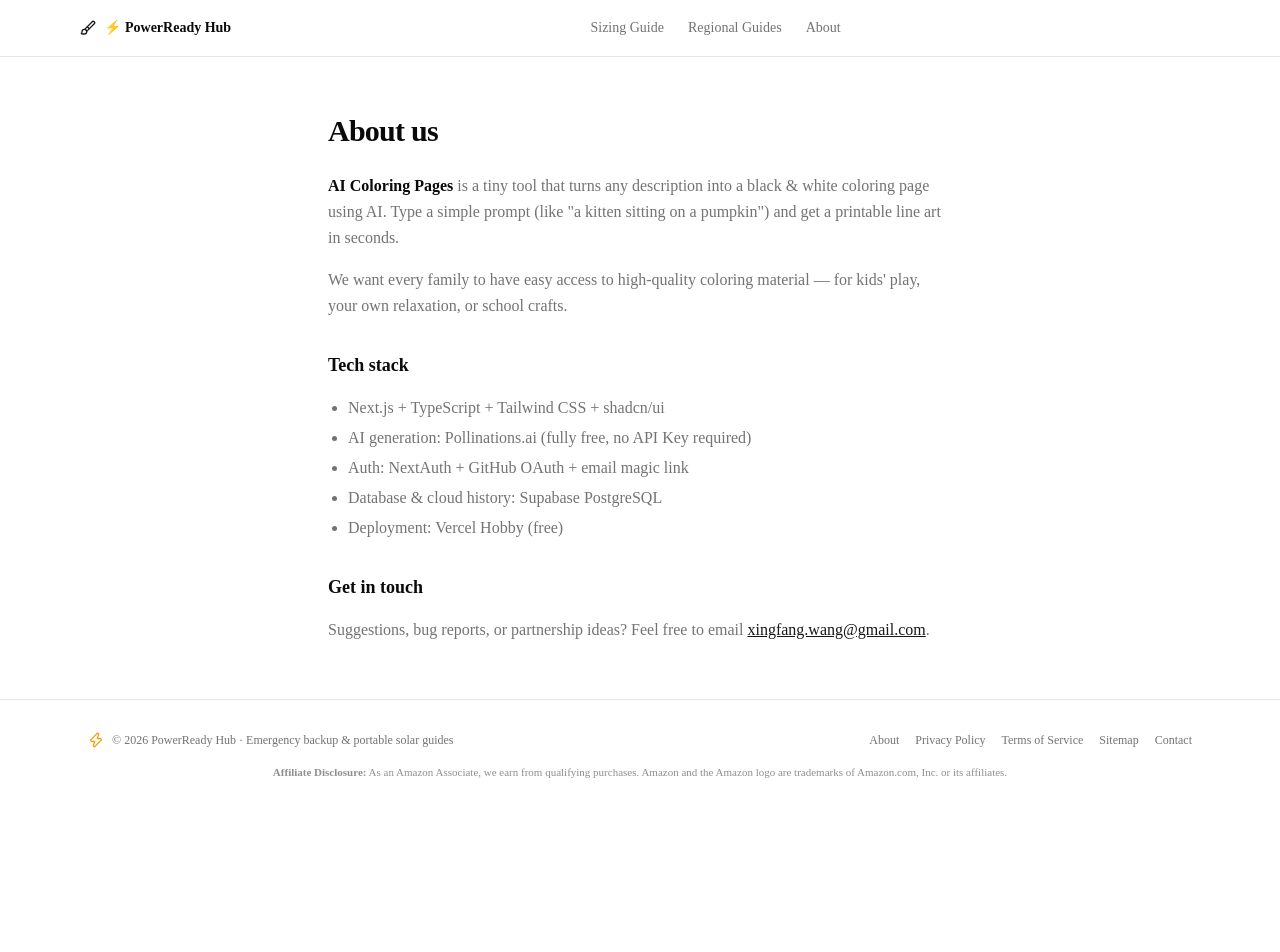
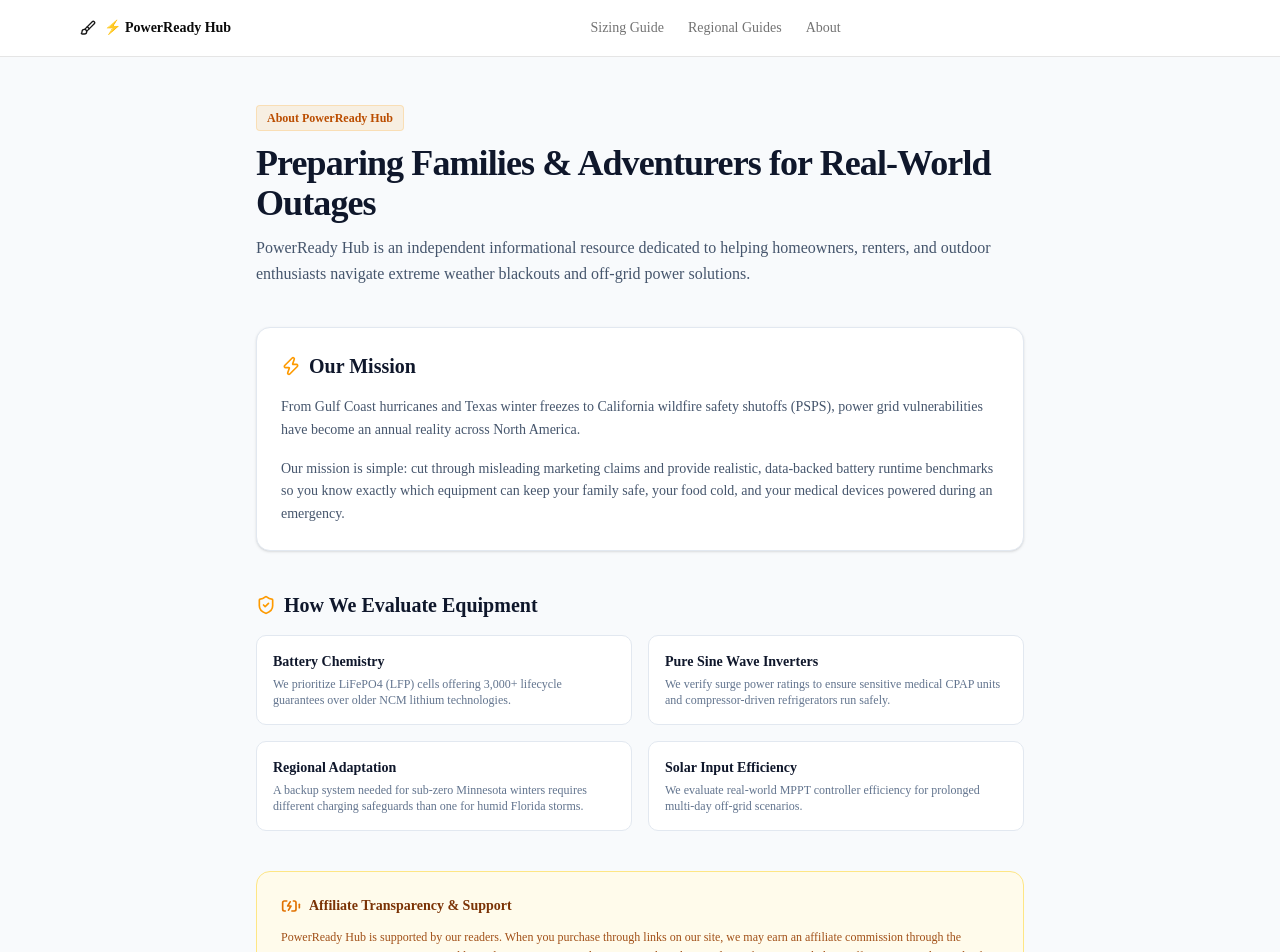
Before and after one commit to xingfangwang-eng/ai-coloring-pages, a Next.js app: page /about in a window 1280 px wide. Shown: the top 952 px of the page. Before the commit the page ends 814 px from the top, so only its background shows below. Built offline with nearby package versions, Linux system fonts and the light colour scheme.

Commit message:
Automate sitemap to include all dynamic city routes

```diff
--- a/src/app/about/page.tsx
+++ b/src/app/about/page.tsx
@@ -1,48 +1,106 @@
-import type { Metadata } from "next";
+import Link from "next/link";
+import { Zap, ShieldCheck, BatteryCharging, Mail } from "lucide-react";
 
-export const metadata: Metadata = {
-  title: "About · AI Coloring Pages",
+export const metadata = {
+  title: "About Us | PowerReady Hub",
+  description: "Independent guides, runtime estimates, and regional emergency power planning.",
 };
 
 export default function AboutPage() {
   return (
-    <main className="flex-1">
-      <section className="mx-auto max-w-2xl px-6 py-14">
-        <h1 className="mb-6 text-3xl font-bold tracking-tight">About us</h1>
-        <div className="space-y-4 leading-relaxed text-muted-foreground">
-          <p>
-            <strong className="text-foreground">AI Coloring Pages</strong>{" "}
-            is a tiny tool that turns any description into a black & white coloring page using AI.
-            Type a simple prompt (like "a kitten sitting on a pumpkin") and get a printable line art in seconds.
+    <div className="bg-slate-50 min-h-screen py-12 px-4 text-slate-800">
+      <div className="max-w-3xl mx-auto space-y-10">
+
+        {/* 头部标题 */}
+        <div className="space-y-3">
+          <span className="inline-block bg-amber-500/10 text-amber-700 text-xs font-semibold px-2.5 py-1 rounded border border-amber-500/20">
+            About PowerReady Hub
+          </span>
+          <h1 className="text-3xl sm:text-4xl font-extrabold text-slate-900 tracking-tight">
+            Preparing Families & Adventurers for Real-World Outages
+          </h1>
+          <p className="text-slate-600 text-base leading-relaxed">
+            PowerReady Hub is an independent informational resource dedicated to helping homeowners, renters, and outdoor enthusiasts navigate extreme weather blackouts and off-grid power solutions.
           </p>
-          <p>
-            We want every family to have easy access to high-quality coloring material —
-            for kids' play, your own relaxation, or school crafts.
+        </div>
+
+        {/* 我们的使命 */}
+        <section className="bg-white border border-slate-200 rounded-xl p-6 shadow-sm space-y-4">
+          <h2 className="text-xl font-bold text-slate-900 flex items-center gap-2">
+            <Zap className="h-5 w-5 text-amber-500" />
+            Our Mission
+          </h2>
+          <p className="text-slate-600 text-sm leading-relaxed">
+            From Gulf Coast hurricanes and Texas winter freezes to California wildfire safety shutoffs (PSPS), power grid vulnerabilities have become an annual reality across North America.
           </p>
+          <p className="text-slate-600 text-sm leading-relaxed">
+            Our mission is simple: cut through misleading marketing claims and provide realistic, data-backed battery runtime benchmarks so you know exactly which equipment can keep your family safe, your food cold, and your medical devices powered during an emergency.
+          </p>
+        </section>
 
-          <h2 className="pt-4 text-lg font-semibold text-foreground">Tech stack</h2>
-          <ul className="list-disc space-y-1 pl-5">
-            <li>Next.js + TypeScript + Tailwind CSS + shadcn/ui</li>
-            <li>AI generation: Pollinations.ai (fully free, no API Key required)</li>
-            <li>Auth: NextAuth + GitHub OAuth + email magic link</li>
-            <li>Database & cloud history: Supabase PostgreSQL</li>
-            <li>Deployment: Vercel Hobby (free)</li>
-          </ul>
+        {/* 我们的评估准则 (增加权威度与合规度) */}
+        <section className="space-y-4">
+          <h2 className="text-xl font-bold text-slate-900 flex items-center gap-2">
+            <ShieldCheck className="h-5 w-5 text-amber-500" />
+            How We Evaluate Equipment
+          </h2>
+          <div className="grid grid-cols-1 sm:grid-cols-2 gap-4">
+            <div className="bg-white p-4 rounded-lg border border-slate-200">
+              <h3 className="font-semibold text-sm text-slate-900 mb-1">Battery Chemistry</h3>
+              <p className="text-xs text-slate-500">
+                We prioritize LiFePO4 (LFP) cells offering 3,000+ lifecycle guarantees over older NCM lithium technologies.
+              </p>
+            </div>
+            <div className="bg-white p-4 rounded-lg border border-slate-200">
+              <h3 className="font-semibold text-sm text-slate-900 mb-1">Pure Sine Wave Inverters</h3>
+              <p className="text-xs text-slate-500">
+                We verify surge power ratings to ensure sensitive medical CPAP units and compressor-driven refrigerators run safely.
+              </p>
+            </div>
+            <div className="bg-white p-4 rounded-lg border border-slate-200">
+              <h3 className="font-semibold text-sm text-slate-900 mb-1">Regional Adaptation</h3>
+              <p className="text-xs text-slate-500">
+                A backup system needed for sub-zero Minnesota winters requires different charging safeguards than one for humid Florida storms.
+              </p>
+            </div>
+            <div className="bg-white p-4 rounded-lg border border-slate-200">
+              <h3 className="font-semibold text-sm text-slate-900 mb-1">Solar Input Efficiency</h3>
+              <p className="text-xs text-slate-500">
+                We evaluate real-world MPPT controller efficiency for prolonged multi-day off-grid scenarios.
+              </p>
+            </div>
+          </div>
+        </section>
 
-          <h2 className="pt-4 text-lg font-semibold text-foreground">Get in touch</h2>
-          <p>
-            Suggestions, bug reports, or partnership ideas?
-            Feel free to email{" "}
+        {/* 联盟透明声明 (亚马逊审核必看) */}
+        <section className="bg-amber-50 border border-amber-200 rounded-xl p-6 text-sm space-y-3">
+          <h2 className="font-bold text-amber-900 flex items-center gap-2">
+            <BatteryCharging className="h-5 w-5 text-amber-600" />
+            Affiliate Transparency & Support
+          </h2>
+          <p className="text-amber-800/90 text-xs leading-relaxed">
+            PowerReady Hub is supported by our readers. When you purchase through links on our site, we may earn an affiliate commission through the Amazon Associates program at no additional cost to you. We only recommend products and specifications we believe offer genuine utility and safety value.
+          </p>
+        </section>
+
+        {/* 联系方式 */}
+        <section className="pt-2 text-sm text-slate-600 space-y-2">
+          <h2 className="font-bold text-slate-900 flex items-center gap-2">
+            <Mail className="h-4 w-4 text-slate-500" />
+            Get in Touch
+          </h2>
+          <p className="text-xs">
+            Have questions, feedback, or regional hazard data updates? Contact our editorial team directly at:
+          </p>
           <a
             href="mailto:xingfang.wang@gmail.com"
-              className="text-primary underline"
+            className="text-amber-600 hover:underline font-medium text-xs block"
           >
             xingfang.wang@gmail.com
           </a>
-            .
-          </p>
+        </section>
+
       </div>
-      </section>
-    </main>
+    </div>
   );
 }
--- a/src/app/page.tsx
+++ b/src/app/page.tsx
@@ -166,22 +166,6 @@ export default function HomePage() {
         </div>
       </section>
 
-      {/* 页脚：合规免责声明 */}
-      <footer className="mt-auto bg-slate-950 text-slate-400 text-xs py-8 border-t border-slate-800">
-        <div className="max-w-5xl mx-auto px-4 space-y-4 text-center">
-          <p className="max-w-2xl mx-auto text-slate-500">
-            <strong>Affiliate Disclaimer:</strong> As an Amazon Associate, we earn from qualifying purchases. Product prices, availability, and promotional codes are accurate as of the date/time indicated and are subject to change.
-          </p>
-          <div className="flex justify-center gap-6 text-slate-400">
-            <Link href="/privacy" className="hover:underline">Privacy Policy</Link>
-            <Link href="/terms" className="hover:underline">Terms of Service</Link>
-            <Link href="/about" className="hover:underline">About Us</Link>
-          </div>
-          <p className="text-slate-600">
-            &copy; 2026 PowerReady Hub. All rights reserved.
-          </p>
-        </div>
-      </footer>
 
     </div>
   );
--- a/src/app/sitemap.ts
+++ b/src/app/sitemap.ts
@@ -1,70 +1,46 @@
-/**
- * sitemap.ts —— 自动遍历所有 pSEO slugs
- *
- * 基础 URL：https://wangdadi.xyz
- * 覆盖：首页 + 156 个着色页 + 其它静态页面
- */
-
-import type { MetadataRoute } from "next";
-import { getAllUSColoringSlugs } from "@/lib/us-coloring-data";
-
-const BASE_URL = "https://www.wangdadi.xyz";
+import type { MetadataRoute } from 'next';
+// 自动导入你的城市数据
+import citiesData from '@/data/cities.json';
 
 export default function sitemap(): MetadataRoute.Sitemap {
+  const baseUrl = 'https://www.wangdadi.xyz';
+
+  // 1. 核心基础页面
   const staticPages: MetadataRoute.Sitemap = [
     {
-      url: BASE_URL,
+      url: `${baseUrl}`,
       lastModified: new Date(),
-      changeFrequency: "daily",
-      priority: 1.0,
+      changeFrequency: 'weekly',
+      priority: 1.0, // 首页最高权重
     },
     {
-      url: `${BASE_URL}/about`,
+      url: `${baseUrl}/about`,
       lastModified: new Date(),
-      changeFrequency: "monthly",
+      changeFrequency: 'monthly',
       priority: 0.5,
     },
     {
-      url: `${BASE_URL}/pricing`,
+      url: `${baseUrl}/privacy`,
       lastModified: new Date(),
-      changeFrequency: "monthly",
-      priority: 0.5,
+      changeFrequency: 'monthly',
+      priority: 0.3,
     },
     {
-      url: `${BASE_URL}/privacy`,
+      url: `${baseUrl}/terms`,
       lastModified: new Date(),
-      changeFrequency: "yearly",
-      priority: 0.2,
-    },
-    {
-      url: `${BASE_URL}/terms`,
-      lastModified: new Date(),
-      changeFrequency: "yearly",
-      priority: 0.2,
+      changeFrequency: 'monthly',
+      priority: 0.3,
     },
   ];
 
-  // GEO 问答落地页 —— 拦截 ChatGPT/Perplexity 长句查询
-  const answersSlugs = [
-    "free-printable-coloring-pages-no-signup",
-    "how-to-print-ai-coloring-pages-us-letter",
-    "best-ai-coloring-page-generator-for-toddlers",
-  ];
-  const answersPages: MetadataRoute.Sitemap = answersSlugs.map((slug) => ({
-    url: `${BASE_URL}/answers/${slug}`,
+  // 2. 自动从 cities.json 提取所有城市页面生成 URL
+  const cityPages: MetadataRoute.Sitemap = citiesData.map((city) => ({
+    url: `${baseUrl}/power/${city.slug}`,
     lastModified: new Date(),
-    changeFrequency: "weekly",
-    priority: 0.9,
+    changeFrequency: 'weekly',
+    priority: 0.8, // 城市长尾页次高权重
   }));
 
-  // pSEO 着色页 —— 每个 slug 一个条目
-  const coloringSlugs = getAllUSColoringSlugs();
-  const coloringPages: MetadataRoute.Sitemap = coloringSlugs.map((slug) => ({
-    url: `${BASE_URL}/coloring-pages/${slug}`,
-    lastModified: new Date(),
-    changeFrequency: "weekly",
-    priority: 0.8,
-  }));
-
-  return [...staticPages, ...answersPages, ...coloringPages];
+  // 合并导出完整的站点地图
+  return [...staticPages, ...cityPages];
 }
```
Lines whose indentation alone changed are shown as unchanged.
